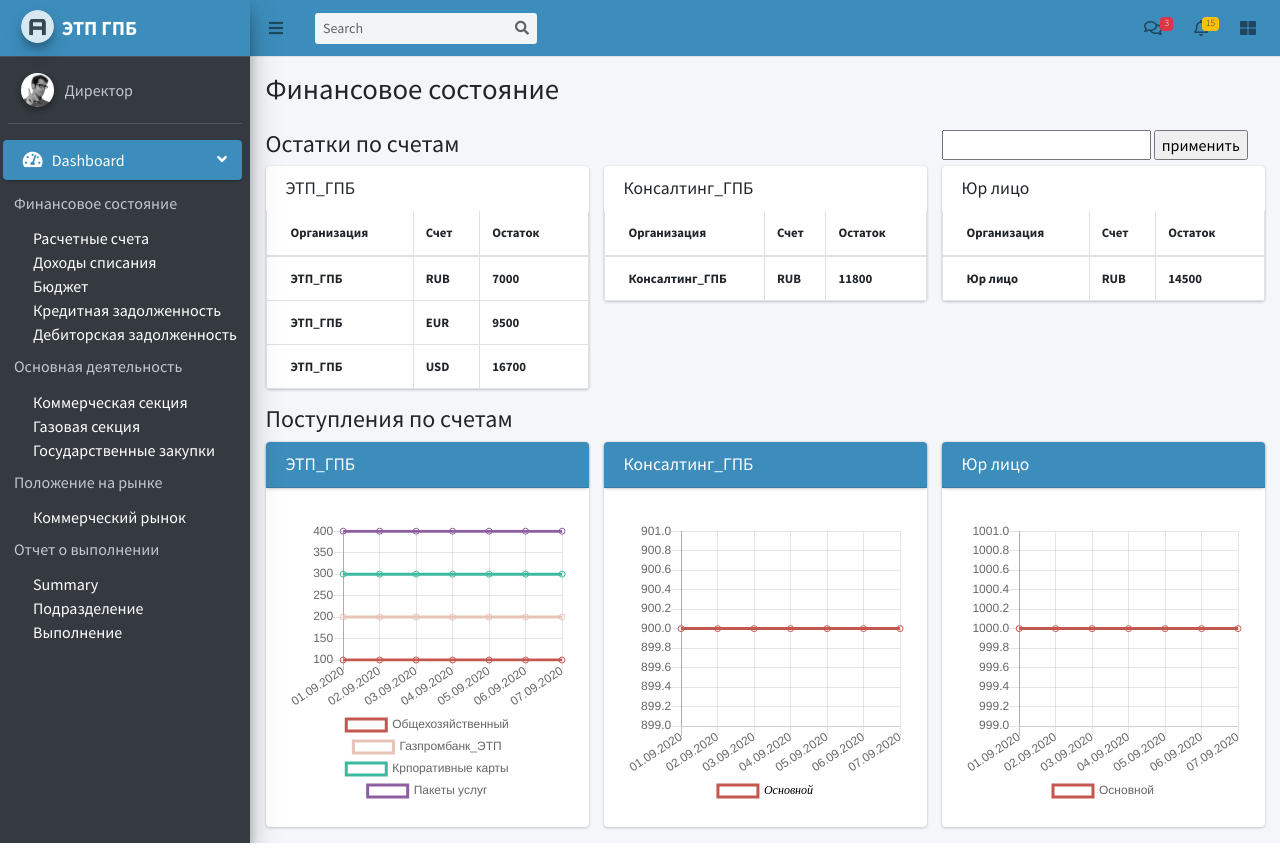
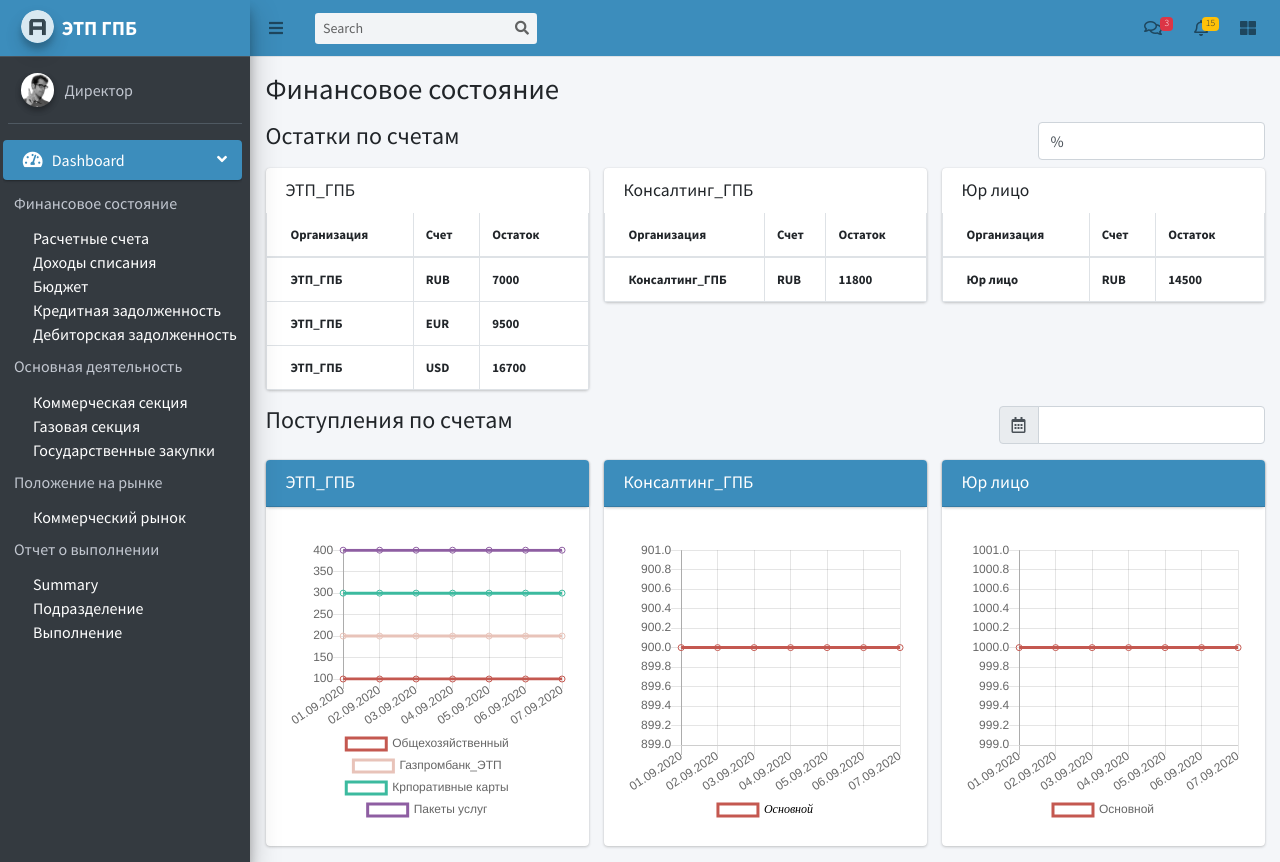
Before and after one commit to denisorionov/gpb_dashboard, a Django app: page / in a window 1280 px wide. Run offline with Django 3.2, Linux system fonts and the light colour scheme; data comes from the database, SQL or seed files in the repository; some libraries are stand-ins or nearby versions.

Commit message:
Update datepicker

```diff
--- a/dashboard/forms.py
+++ b/dashboard/forms.py
@@ -5,4 +5,4 @@
 
 
 class DateForm(forms.Form):
-    date = forms.DateField(widget=forms.DateInput(attrs={'class': 'datepicker', 'data-date-format': "mm.dd.yyyy"}))
+    date = forms.DateField(widget=forms.DateInput(attrs={'class': 'form-control pull-right', 'data-date-format': "mm/dd/yyyy", 'id': 'date'}))
--- a/dashboard/templates/dashboard/index.html
+++ b/dashboard/templates/dashboard/index.html
@@ -7,27 +7,32 @@
   <meta http-equiv="x-ua-compatible" content="ie=edge">
 
   <title>ЭТП ГПБ Dashboard</title>
-
-  <!-- Font Awesome Icons -->
+   <!-- Tell the browser to be responsive to screen width -->
+  <meta name="viewport" content="width=device-width, initial-scale=1">
+  <!-- Font Awesome -->
   <link rel="stylesheet" href="{% static 'plugins/fontawesome-free/css/all.min.css' %}">
-  <!-- IonIcons -->
-  <link rel="stylesheet" href="http://code.ionicframework.com/ionicons/2.0.1/css/ionicons.min.css">
+  <!-- Ionicons -->
+  <link rel="stylesheet" href="https://code.ionicframework.com/ionicons/2.0.1/css/ionicons.min.css">
+  <!-- iCheck for checkboxes and radio inputs -->
+  <link rel="stylesheet" href="{% static 'plugins/icheck-bootstrap/icheck-bootstrap.min.css' %}">
+  <!-- Tempusdominus Bbootstrap 4 -->
+  <link rel="stylesheet" href="{% static 'plugins/tempusdominus-bootstrap-4/css/tempusdominus-bootstrap-4.min.css' %}">
+  <!-- Select2 -->
+  <link rel="stylesheet" href="{% static 'plugins/select2/css/select2.min.css' %}">
+  <link rel="stylesheet" href="{% static 'plugins/select2-bootstrap4-theme/select2-bootstrap4.min.css' %}">
+  <!-- Bootstrap4 Duallistbox -->
+  <link rel="stylesheet" href="{% static 'plugins/bootstrap4-duallistbox/bootstrap-duallistbox.min.css' %}">
   <!-- Theme style -->
   <link rel="stylesheet" href="{% static 'dist/css/adminlte.min.css' %}">
   <!-- Google Font: Source Sans Pro -->
-  <link href="http://fonts.googleapis.com/css?family=Source+Sans+Pro:300,400,400i,700" rel="stylesheet">
-
-  <link rel="stylesheet" href="http://code.jquery.com/ui/1.10.3/themes/smoothness/jquery-ui.css" />
-  <script src="http://code.jquery.com/jquery-1.9.1.js"></script>
-  <script src="http://code.jquery.com/ui/1.10.3/jquery-ui.js"></script>
-  <link rel="stylesheet" href="/resources/demos/style.css" />
+  <link href="https://fonts.googleapis.com/css?family=Source+Sans+Pro:300,400,400i,700" rel="stylesheet">
+  <!-- datepicker -->
+  <link rel="stylesheet" href="//code.jquery.com/ui/1.11.4/themes/smoothness/jquery-ui.css">
+  <script src="//code.jquery.com/jquery-1.10.2.js"></script>
+  <script src="//code.jquery.com/ui/1.11.4/jquery-ui.js"></script>
+  <link rel="stylesheet" href="/resources/demos/style.css">
 
 
-  <script>
-        $(function() {
-            $( "#id_date" ).datepicker();
-        });
-  </script>
     <style>
    ul {
     margin-left: -5px; /* Отступ слева */
@@ -265,7 +270,7 @@
     <!-- Content Header (Page header) -->
     <section class="content-header">
       <div class="container-fluid">
-        <div class="row mb-2">
+        <div class="row">
           <div class="col-sm-8">
             <h1>Финансовое состояние</h1>
           </div>
@@ -277,14 +282,13 @@
     <!-- Main content -->
     <div class="content">
       <div class="container-fluid">
-        <div class="row">
-          <div class="col-sm-8">
+        <div class="d-flex justify-content-between">
+          <div>
             <h4>Остатки по счетам</h4>
           </div>
-          <div class="col-sm-4">
+          <div class="mb-2">
             <form action="" method="post">{% csrf_token %}
-              <input class="datepicker" id="id_date" name="date" placeholder="" type="text"/>
-              <input type="submit" class=""btn btn-light"" value="применить" />
+              {{ form.date }}
             </form>
           </div>
         </div>
@@ -342,13 +346,32 @@
           {% endfor %}
         </div>
         <!-- /.row -->
-        <div class="row">
-          <div class="col-sm-8">
+        <div class="d-flex justify-content-between">
+          <div>
           <h4>Поступления по счетам</h4>
           </div>
+          <div>
+            <div>
+
+              <!-- Date range -->
+                <div class="form-group">
+                  <div class="input-group">
+                    <div class="input-group-prepend">
+                      <span class="input-group-text">
+                        <i class="far fa-calendar-alt"></i>
+                      </span>
+                    </div>
+                    <input type="text" class="form-control float-right" id="reservation">
+                  </div>
+                  <!-- /.input group -->
+                </div>
+                <!-- /.form group -->
+
+            </div>
+          </div>
         </div>
+
         <div class="row">
-
           {% for company in companies %}
           <div class="col-lg-4">
             <div class="card">
@@ -389,17 +412,29 @@
 </div>
 <!-- ./wrapper -->
 
-<!-- REQUIRED SCRIPTS -->
+<!-- jQuery -->
+<!--<script src="{% static 'plugins/jquery/jquery.min.js' %}"></script>-->
+<!-- Bootstrap 4 -->
+<script src="{% static 'plugins/bootstrap/js/bootstrap.bundle.min.js' %}"></script>
+<!-- Select2 -->
+<script src="{% static 'plugins/select2/js/select2.full.min.js' %}"></script>
+<!-- Bootstrap4 Duallistbox -->
+<script src="{% static 'plugins/bootstrap4-duallistbox/jquery.bootstrap-duallistbox.min.js' %}"></script>
+<!-- InputMask -->
+<script src="{% static 'plugins/moment/moment.min.js' %}"></script>
+<script src="{% static 'plugins/inputmask/min/jquery.inputmask.bundle.min.js' %}"></script>
 
 
-<!-- Bootstrap -->
-<script src="{% static 'plugins/bootstrap/js/bootstrap.bundle.min.js' %}"></script>
-<!-- AdminLTE -->
-<script src="{% static 'dist/js/adminlte.js' %}"></script>
-<!-- OPTIONAL SCRIPTS -->
+<!-- Tempusdominus Bootstrap 4 -->
+<script src="{% static 'plugins/tempusdominus-bootstrap-4/js/tempusdominus-bootstrap-4.min.js' %}"></script>
+<!-- Bootstrap Switch -->
+<script src="{% static 'plugins/bootstrap-switch/js/bootstrap-switch.min.js' %}"></script>
+<!-- AdminLTE App -->
+<script src="{% static 'dist/js/adminlte.min.js' %}"></script>
+<!-- AdminLTE for demo purposes -->
+<script src="{% static 'dist/js/demo.js' %}"></script>
+<!-- ChartJS -->
 <script src="{% static 'plugins/chart.js/Chart.min.js' %}"></script>
-<script src="{% static 'dist/js/demo.js' %}"></script>
-<script src="{% static 'dist/js/pages/dashboard3.js' %}"></script>
 
 
 <script>
@@ -443,6 +478,17 @@
 });
 
 </script>
+<script>
+  $(function() {
+    $( "#date" ).datepicker({
+        numberOfMonths: 1,
+        showButtonPanel: true,
+        onSelect: function(dateText, inst) {
+            $(this).parents("form").submit();
+        },
 
+    });
+});
+</script>
 </body>
 </html>
```
